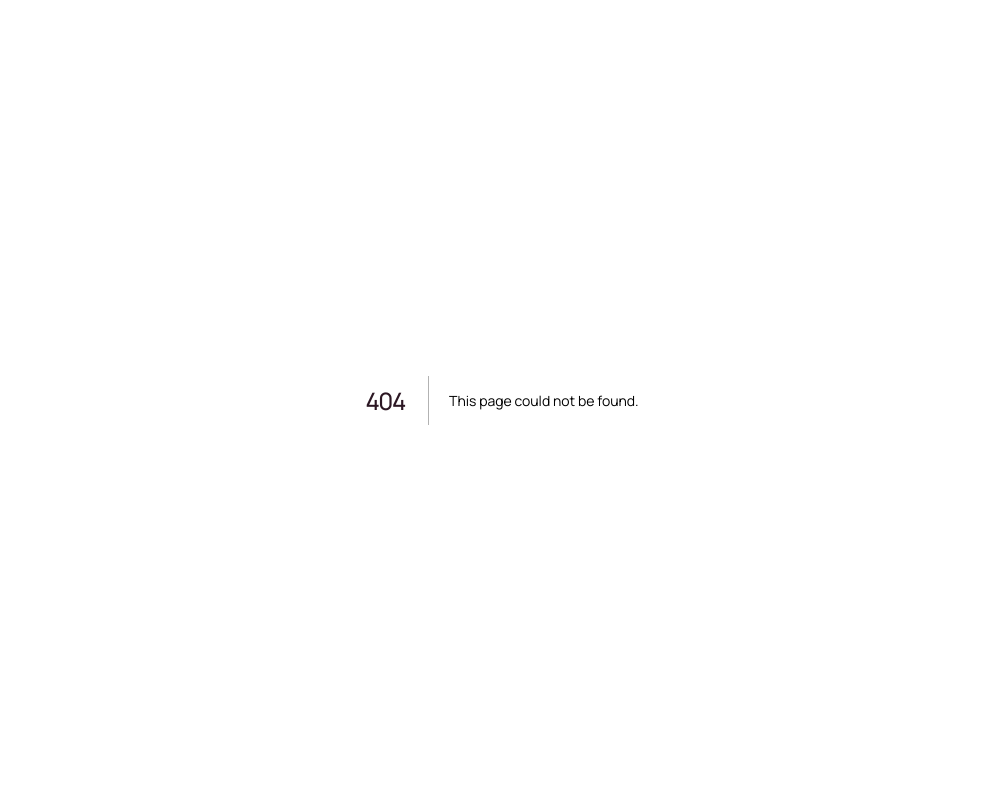
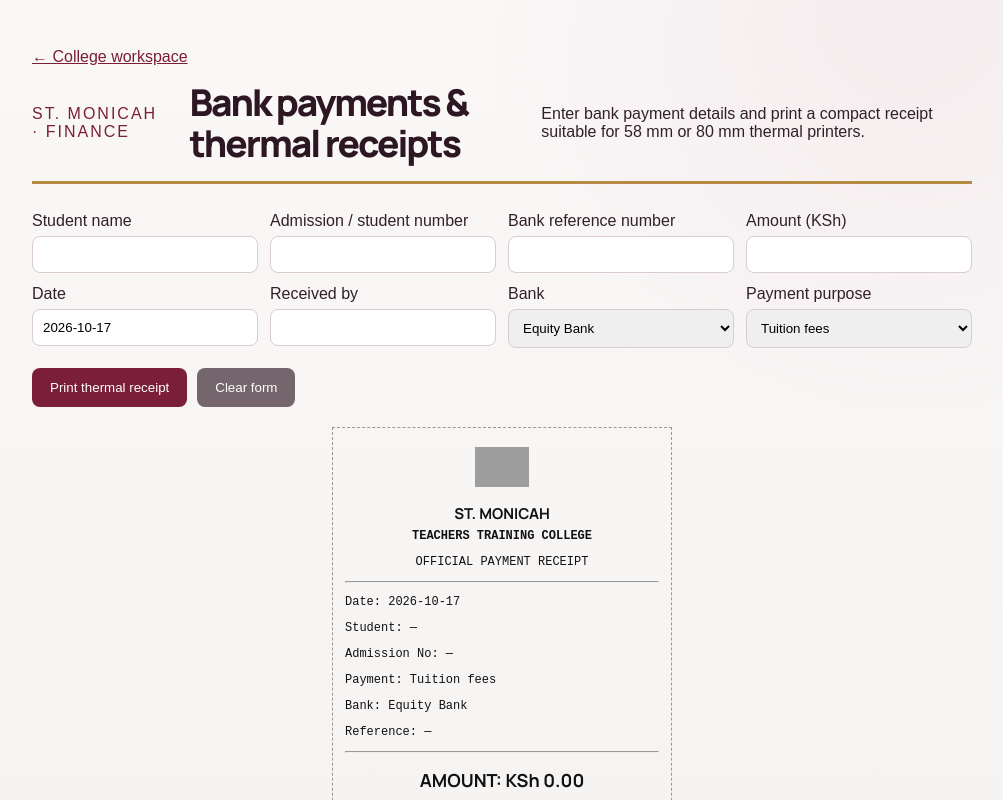
Before and after one commit to ayana79696-cell/st-monicah-teachers-training-collage-, a Next.js app: page /finance/receipts in a window 1280 px wide. Before the commit this address had no page. Shown: the top 800 px of the page, without its empty margins (138-1141 px from the left). Built offline with nearby package versions, Linux system fonts and the light colour scheme; grey boxes are pictures that could not be loaded.

Commit message:
Add bank payment receipt and thermal printing page

```diff
--- /dev/null
+++ b/app/finance/receipts/page.tsx
@@ -0,0 +1,14 @@
+'use client';
+import { useState } from 'react';
+export default function BankReceiptPage(){
+ const [student,setStudent]=useState('');const [admission,setAdmission]=useState('');const [reference,setReference]=useState('');const [bank,setBank]=useState('Equity Bank');const [amount,setAmount]=useState('');const [date,setDate]=useState(new Date().toISOString().slice(0,10));const [purpose,setPurpose]=useState('Tuition fees');const [receivedBy,setReceivedBy]=useState('');
+ const money=(v:string)=>Number(v||0).toLocaleString('en-KE',{minimumFractionDigits:2,maximumFractionDigits:2});
+ return <main style={{fontFamily:'Arial,sans-serif',maxWidth:980,margin:'28px auto',padding:20,color:'#30202a'}}><a href="/" className="no-print" style={{color:'#7b1e3a'}}>← College workspace</a><header className="no-print" style={{borderBottom:'3px solid #b58a42',padding:'16px 0'}}><p style={{color:'#7b1e3a',letterSpacing:2}}>ST. MONICAH · FINANCE</p><h1>Bank payments & thermal receipts</h1><p>Enter bank payment details and print a compact receipt suitable for 58 mm or 80 mm thermal printers.</p></header>
+ <div className="no-print" style={{display:'grid',gridTemplateColumns:'repeat(auto-fit,minmax(210px,1fr))',gap:12,margin:'20px 0'}}>{[['Student name',student,setStudent],['Admission / student number',admission,setAdmission],['Bank reference number',reference,setReference],['Amount (KSh)',amount,setAmount],['Date',date,setDate],['Received by',receivedBy,setReceivedBy]].map(([label,value,setter]:any)=><label key={label}>{label}<input value={value} onChange={e=>setter(e.target.value)} style={field} /></label>)}<label>Bank<select value={bank} onChange={e=>setBank(e.target.value)} style={field}><option>Equity Bank</option><option>Co-operative Bank</option><option>KCB Bank</option><option>Other bank</option></select></label><label>Payment purpose<select value={purpose} onChange={e=>setPurpose(e.target.value)} style={field}><option>Tuition fees</option><option>Admission fee</option><option>Accommodation</option><option>Teaching practice</option><option>Other fees</option></select></label></div>
+ <div className="no-print" style={{display:'flex',gap:10,flexWrap:'wrap',marginBottom:20}}><button onClick={()=>window.print()} style={button}>Print thermal receipt</button><button onClick={()=>{setStudent('');setAdmission('');setReference('');setAmount('');setReceivedBy('')}} style={{...button,background:'#74666c'}}>Clear form</button></div>
+ <article className="receipt" style={{width:'100%',maxWidth:340,margin:'0 auto',padding:12,border:'1px dashed #999',color:'#111',fontFamily:'monospace',fontSize:12,overflowWrap:'anywhere'}}><center><img src="https://res.cloudinary.com/perlgcll/image/upload/v1792268502/St._Monicah_Teacher_s_College_Crest.png" alt="College crest" style={{width:54,height:54,objectFit:'contain'}}/><h2 style={{fontSize:15,margin:'5px 0'}}>ST. MONICAH</h2><b>TEACHERS TRAINING COLLEGE</b><p>OFFICIAL PAYMENT RECEIPT</p><hr/></center><p>Date: {date}</p><p>Student: {student||'—'}</p><p>Admission No: {admission||'—'}</p><p>Payment: {purpose}</p><p>Bank: {bank}</p><p>Reference: {reference||'—'}</p><hr/><h2 style={{textAlign:'center',fontSize:18}}>AMOUNT: KSh {money(amount)}</h2><p>Received by: {receivedBy||'—'}</p><hr/><center><b>Thank you</b><p>Keep this receipt for your records.</p></center></article>
+ <p className="no-print" style={{fontSize:13,color:'#6f6268',textAlign:'center',marginTop:20}}>This page formats a printable receipt only; it does not yet save a bank payment to the finance database. Confirm the college’s payment table and fields before enabling posting.</p>
+ <style jsx global>{`@media print{@page{size:80mm auto;margin:3mm}body{margin:0!important;background:white!important}.no-print{display:none!important}main{margin:0!important;padding:0!important;max-width:none!important}.receipt{width:72mm!important;max-width:72mm!important;margin:0!important;padding:2mm!important;border:0!important;font-size:10px!important;box-sizing:border-box;break-inside:avoid} .receipt h2{font-size:13px!important}}`}</style></main>
+}
+const field={display:'block',boxSizing:'border-box' as const,width:'100%',padding:10,marginTop:6,border:'1px solid #d9cbd0',borderRadius:8};
+const button={background:'#7b1e3a',color:'#fff',border:0,padding:'12px 18px',borderRadius:8,cursor:'pointer'};
```
